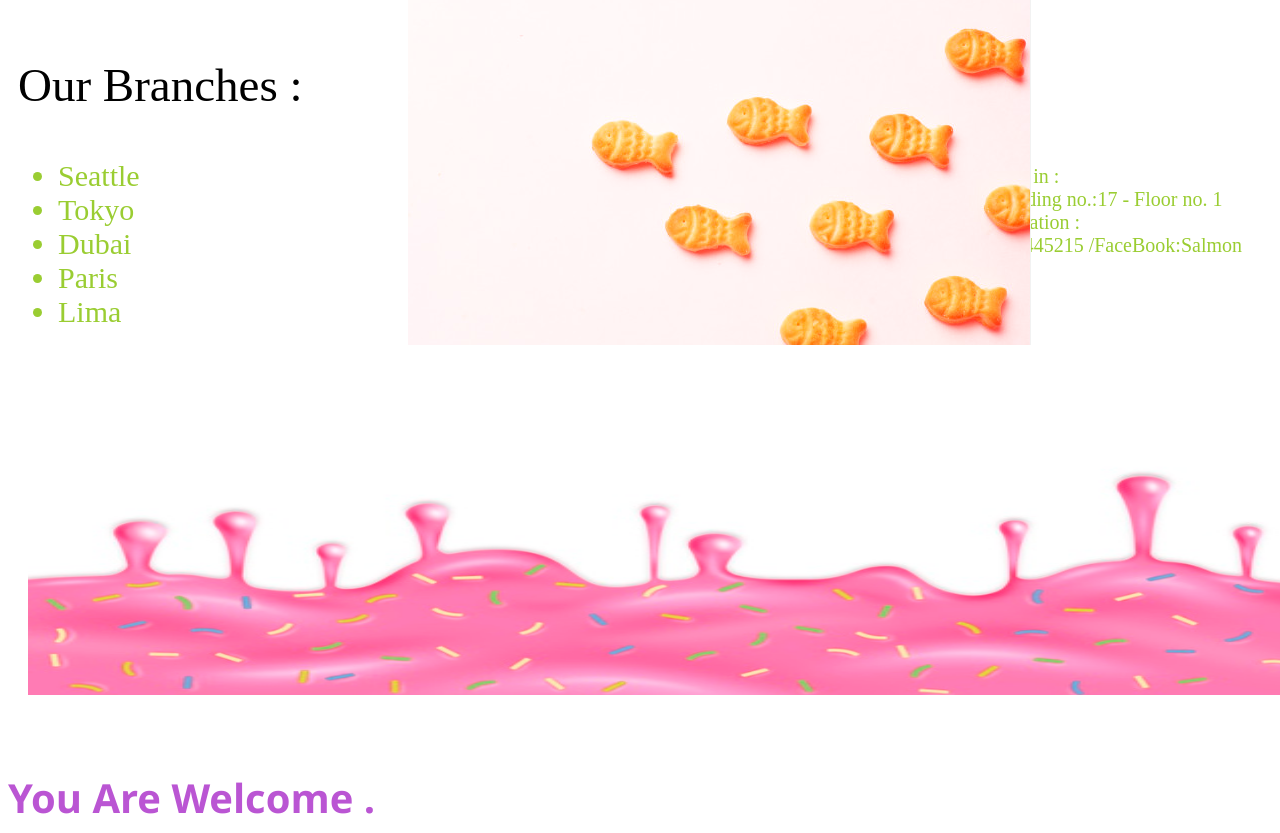
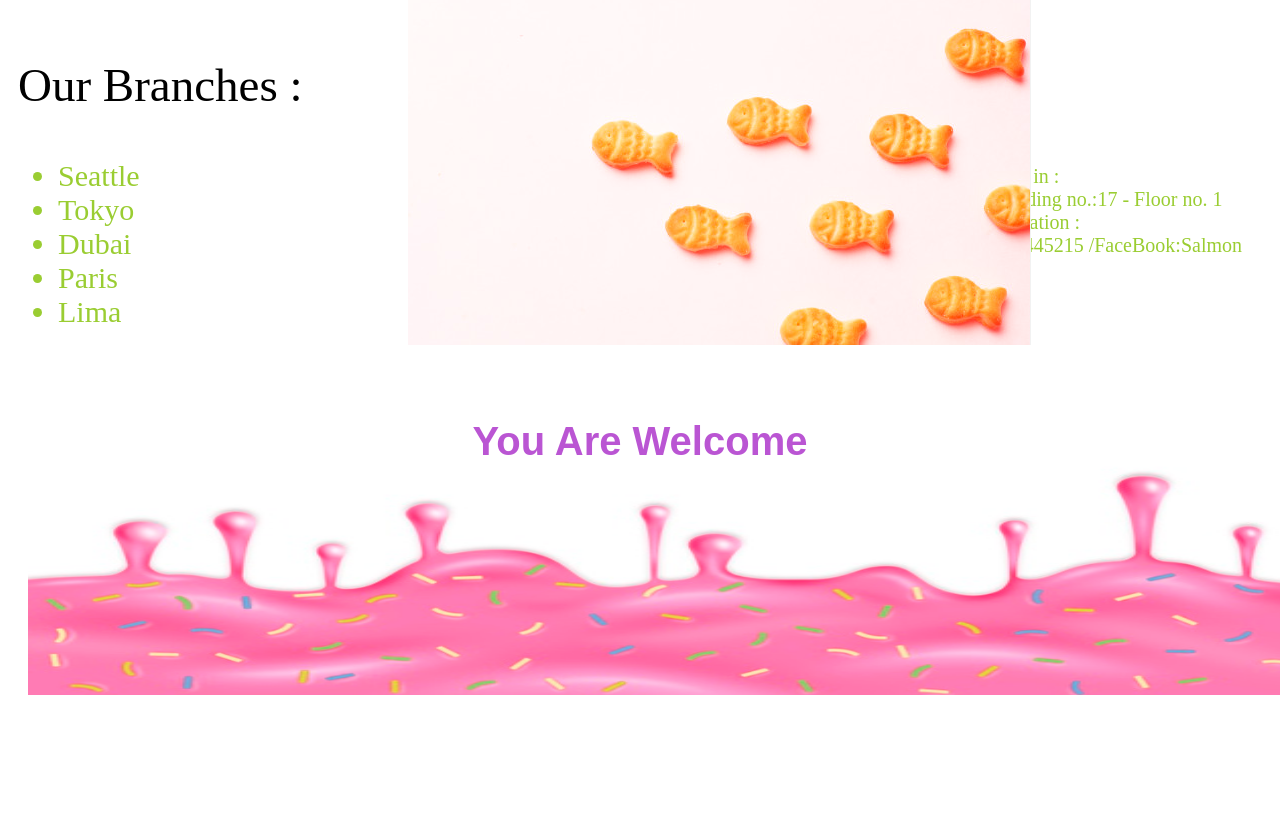
Before and after one commit to Yaqeen-stak/cookie-stand, a plain HTML site: page index.html in a window 1280 px wide. Shown: the part 794-1627 px from the top of the page. After the commit the page ends 1593 px from the top, so only its background shows below. Drawn offline with Linux system fonts and the light colour scheme; a web font is replaced by a local one.

Commit message:
footer edit

```diff
--- a/css/style.css
+++ b/css/style.css
@@ -75,23 +75,22 @@ margin-bottom: 10px;
 margin-top: 30px;
 padding: 10px 30px 10px 10px;
 } */
-.foter{
+/* .foter{
 font-family: "Segoe UI", Tahoma, Geneva, Verdana, sans-serif;
 box-sizing: border-box;
 clear: both;
 text-align: center;
 display: inline-block;
 margin-bottom:0px ;
-}
+} */
     footer h2 {
-    /* display: inline-block; */
-    /* position: fixed; */
+
     text-align: center;
     color:mediumorchid;
 margin-bottom: 0px%;
 font-size: 40px;
 font-family: 'Francois One', sans-serif;
-margin-top:-300px;
+margin-top:-380px;
     }
     #plac{
     margin-top:-400px;
--- a/index.html
+++ b/index.html
@@ -77,7 +77,7 @@
 
     <footer>
         <img src="img/Capture5.PNG" alt="cake">
-            <h2 class="foter">You Are Welcome .</h2>
+            <h2 class="foter">You Are Welcome </h2>
 
     </footer>
 </body>
```
Also changed, not shown: sales.html (+1 -1 lines).
